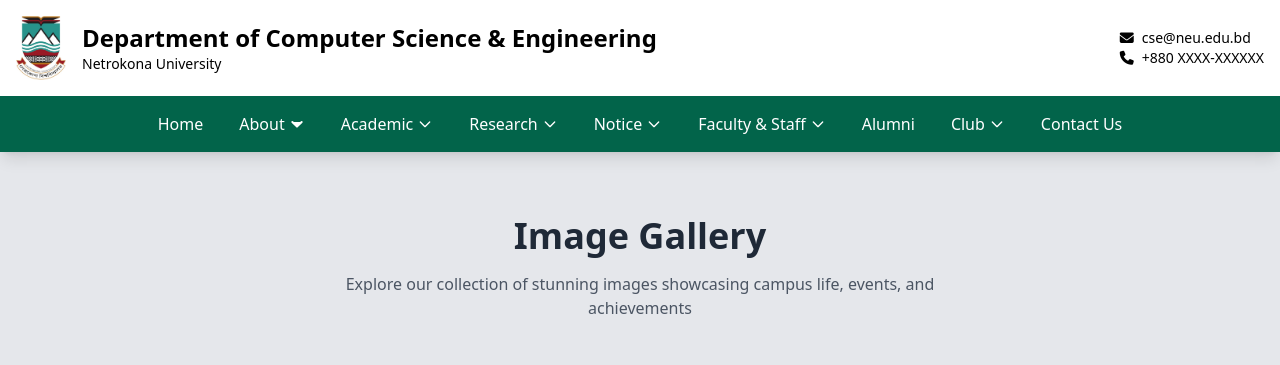
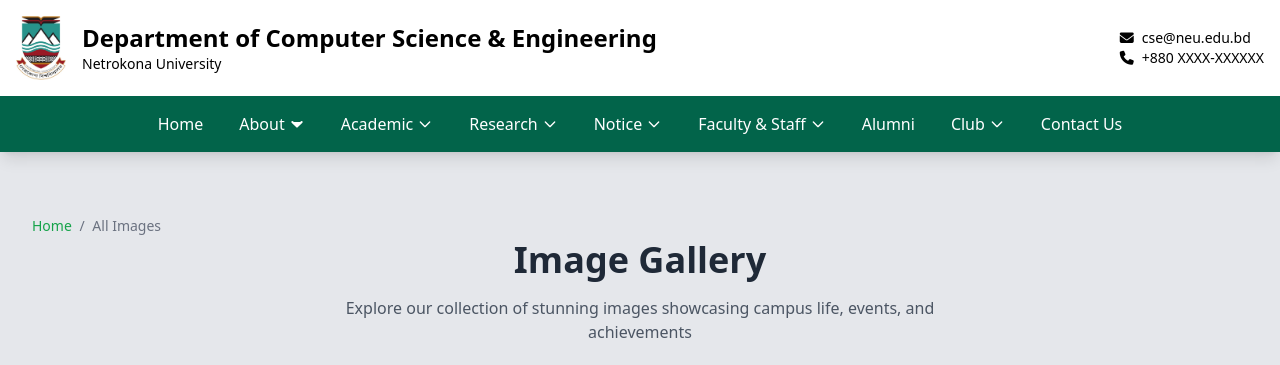
Before and after one commit to abirneu/neu_cse, a Django app: page /gallery/all/ in a window 1280 px wide. Shown: the top 365 px of the page. Run offline with Django 5.2, Linux system fonts and the light colour scheme; data comes from the database, SQL or seed files in the repository; some libraries are stand-ins or nearby versions.

Commit message:
back button from all image to home

```diff
--- a/templates/cse/image_gallery/all_image.html
+++ b/templates/cse/image_gallery/all_image.html
@@ -3,6 +3,13 @@
 
 {% block content %}
 <div class="container mx-auto px-4 py-8">
+     <!-- Breadcrumb -->
+    <div class="text-sm text-gray-500 mb-1">
+        <a href="{% url 'home' %}" class="text-green-600 hover:underline">Home</a>
+        <span class="mx-1">/</span>
+        <span>All Images</span>
+    </div>
+
     <!-- Header -->
     <div class="text-center mb-12">
         <h2 class="text-4xl font-bold text-gray-800 mb-4">Image Gallery</h2>
```
